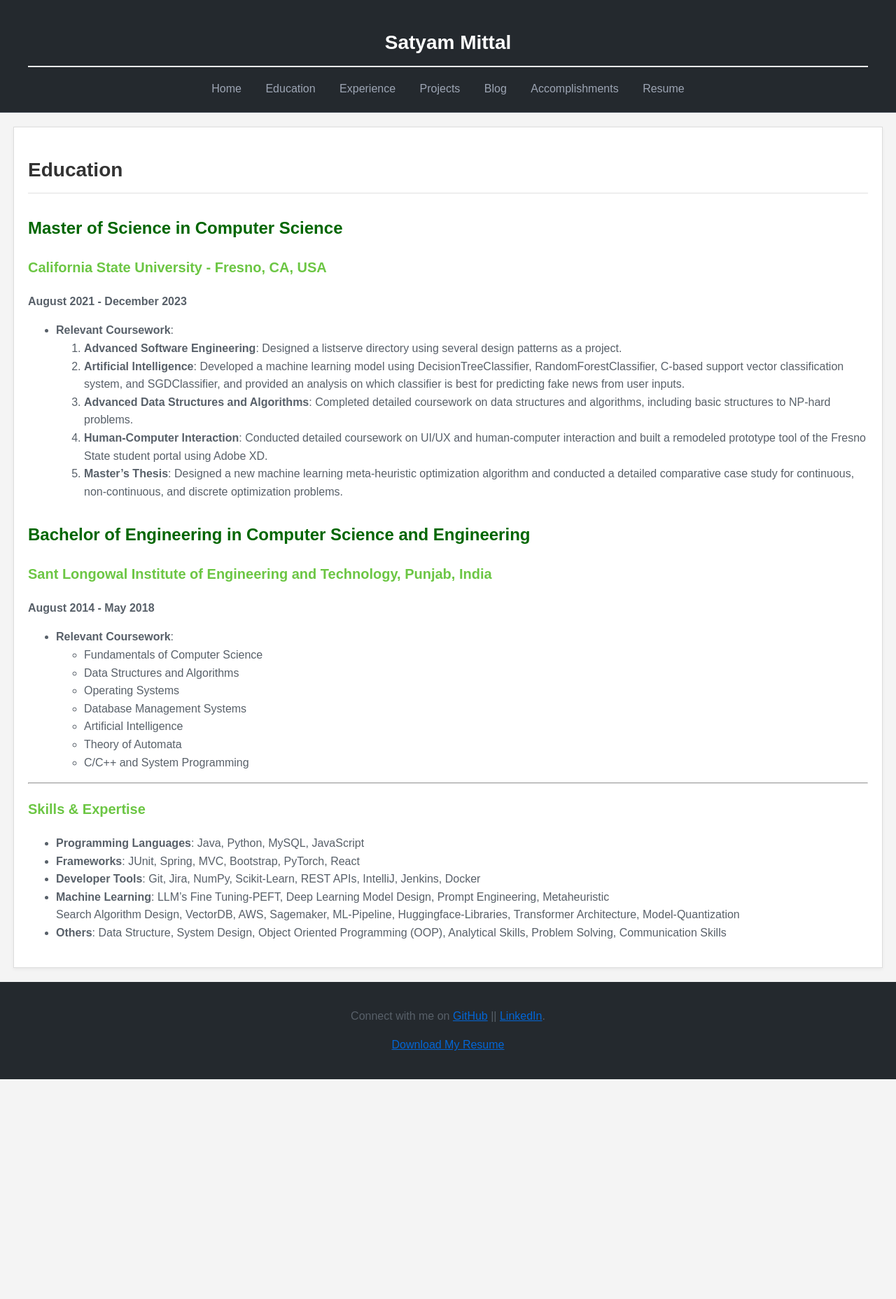
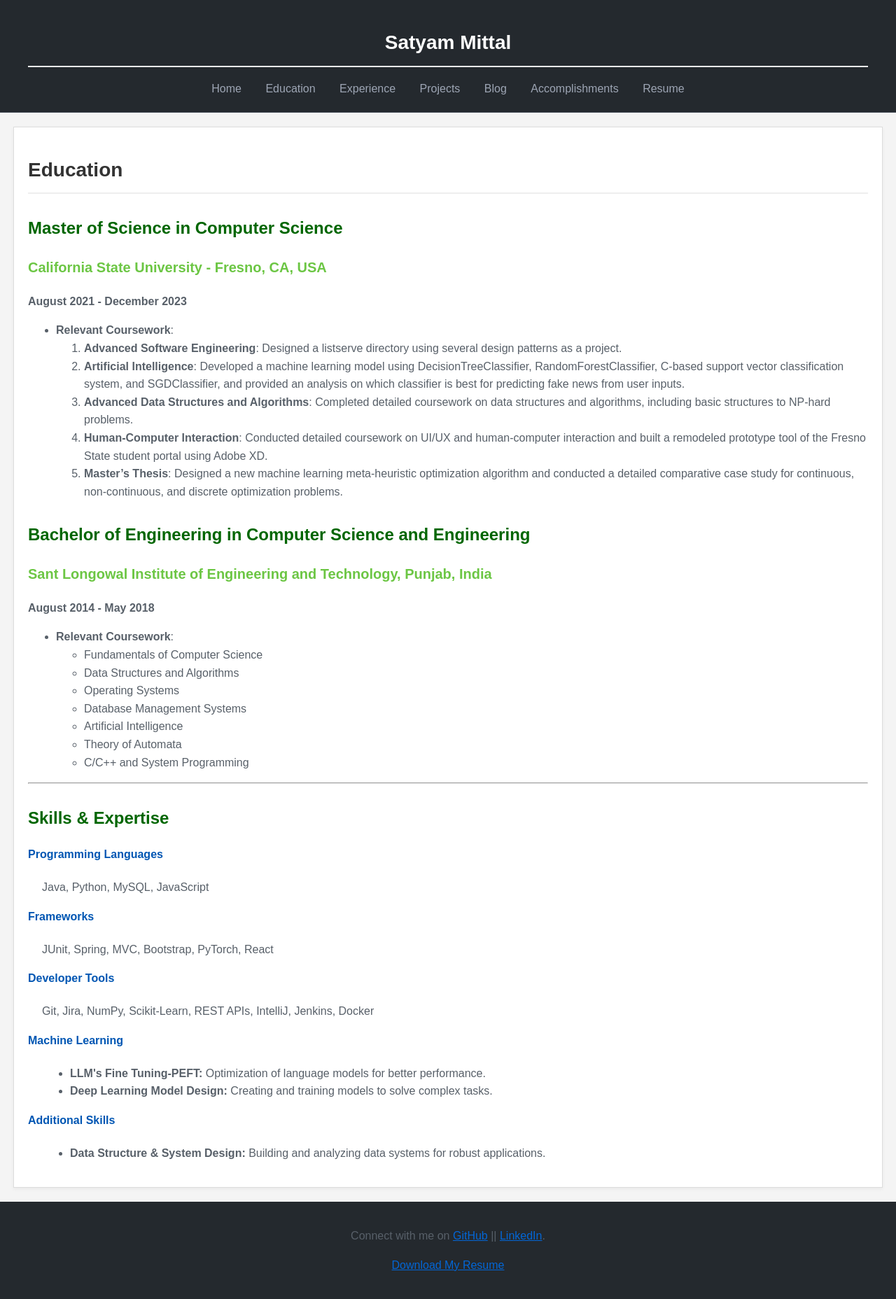
Before and after one commit to 05satyam/05satyam.github.io, a Jekyll site: the page built from education.md, in a window 1280 px wide. Shown: the whole page at 70% size. Built offline with Jekyll 4.4.1, drawn with Linux system fonts in a browser that asks for light colours; before the commit the page ends 1542 px from its top, so only the background shows below that.

Commit message:
adding some basic chnages

```diff
--- a/assets/css/style.css
+++ b/assets/css/style.css
@@ -220,3 +220,16 @@ a:hover {
 .blog-listing a:hover {
     text-decoration: underline;
 }
+
+.skills-section h4 {
+    color: #0056b3;
+    margin-top: 10px;
+}
+
+.skills-section p, .skills-section ul {
+    margin-left: 20px;
+}
+
+.skills-section ul li {
+    list-style-type: disc;
+}
--- a/education.md
+++ b/education.md
@@ -31,11 +31,28 @@ title: Education
 
 ---
 
-### Skills & Expertise
-- **Programming Languages**: Java, Python, MySQL, JavaScript
-- **Frameworks**: JUnit, Spring, MVC, Bootstrap, PyTorch, React
-- **Developer Tools**: Git, Jira, NumPy, Scikit-Learn, REST APIs, IntelliJ, Jenkins, Docker
-- **Machine Learning**: LLM's Fine Tuning-PEFT, Deep Learning Model Design, Prompt Engineering, Metaheuristic
-                        Search Algorithm Design, VectorDB, AWS, Sagemaker, ML-Pipeline, Huggingface-Libraries, Transformer Architecture, Model-Quantization
-- **Others**: Data Structure,  System Design, Object Oriented Programming (OOP), Analytical Skills, Problem
-              Solving, Communication Skills
+<h2>Skills & Expertise</h2>
+
+<div class="skills-section">
+    <h4>Programming Languages</h4>
+    <p>Java, Python, MySQL, JavaScript</p>
+
+    <h4>Frameworks</h4>
+    <p>JUnit, Spring, MVC, Bootstrap, PyTorch, React</p>
+
+    <h4>Developer Tools</h4>
+    <p>Git, Jira, NumPy, Scikit-Learn, REST APIs, IntelliJ, Jenkins, Docker</p>
+
+    <h4>Machine Learning</h4>
+    <ul>
+        <li><strong>LLM's Fine Tuning-PEFT:</strong> Optimization of language models for better performance.</li>
+        <li><strong>Deep Learning Model Design:</strong> Creating and training models to solve complex tasks.</li>
+        <!-- More items -->
+    </ul>
+
+    <h4>Additional Skills</h4>
+    <ul>
+        <li><strong>Data Structure & System Design:</strong> Building and analyzing data systems for robust applications.</li>
+        <!-- More items -->
+    </ul>
+</div>
```
Also changed, not shown: experience.md (+27 -8 lines).
